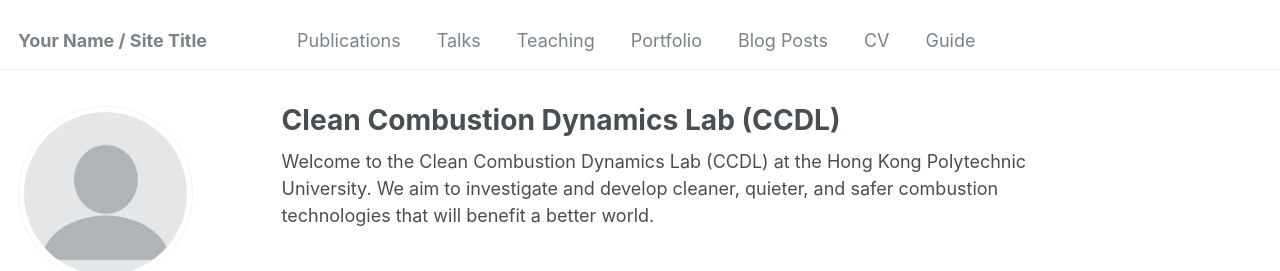
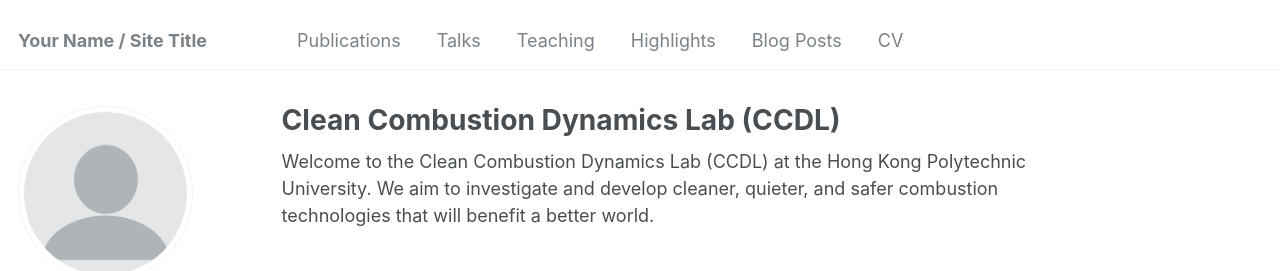
Before and after one commit to RickGuanYu/CCDL.github.io, a Jekyll site: the page built from _pages/about.md, in a window 1280 px wide. Shown: the top 271 px of the page. Built offline with Jekyll 4.4.1, drawn with Linux system fonts in a browser that asks for light colours; some web fonts are replaced.

Commit message:
Update navigation.yml

```diff
--- a/_data/navigation.yml
+++ b/_data/navigation.yml
@@ -14,7 +14,7 @@ main:
   - title: "Teaching"
     url: /teaching/
 
-  - title: "Portfolio"
+  - title: "Highlights"
     url: /portfolio/
 
   - title: "Blog Posts"
@@ -23,5 +23,5 @@ main:
   - title: "CV"
     url: /cv/
 
-  - title: "Guide"
-    url: /markdown/
+  # - title: "Guide"
+  #   url: /markdown/
```
